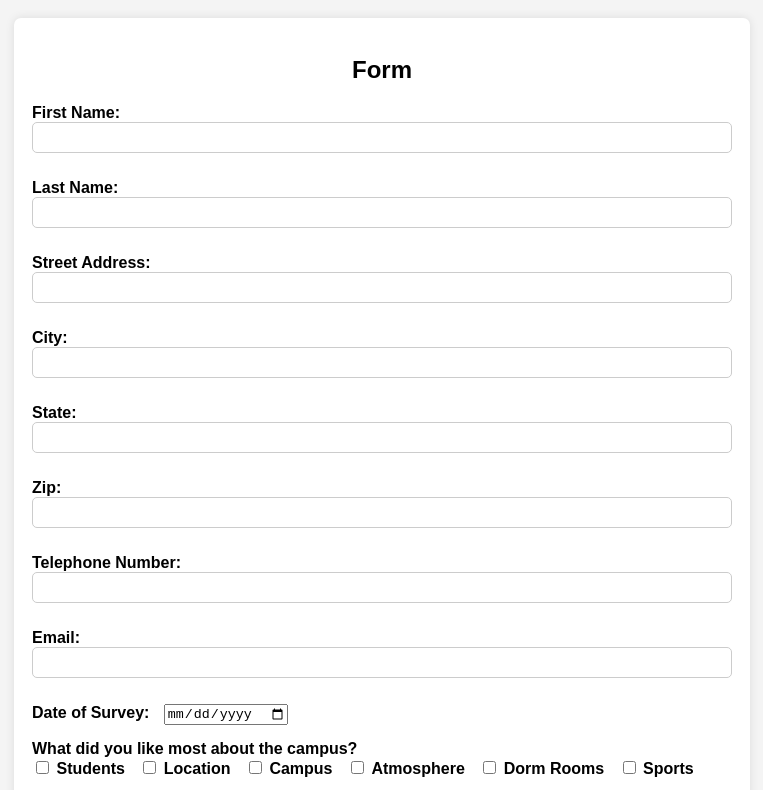
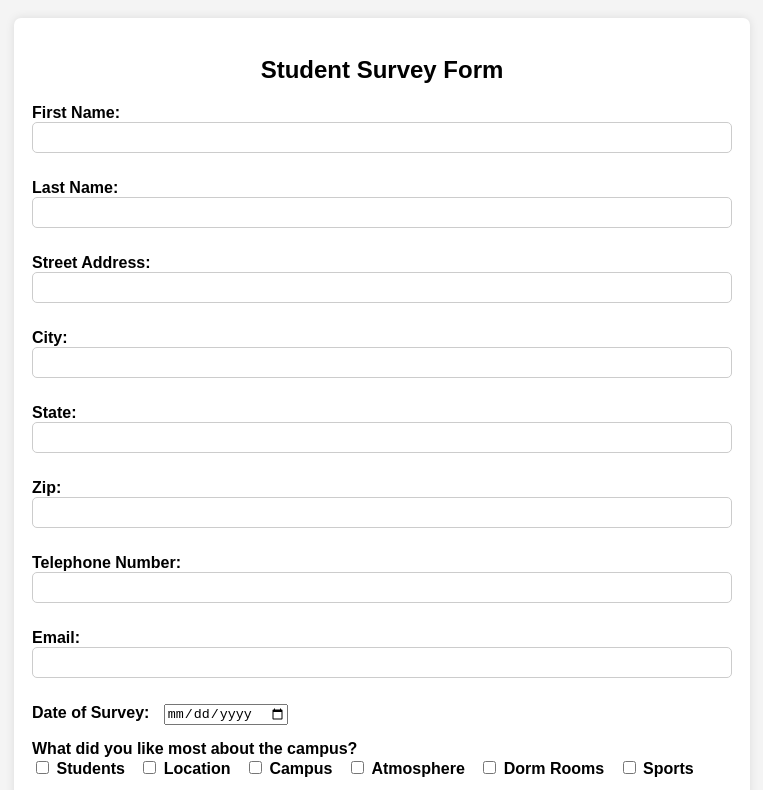
Before and after one commit to MSR14/SWE645-HW2, a plain HTML site: page index.html in a window 1280 px wide. Shown: the top 790 px of the page, without its empty margins (258-1021 px from the left). Drawn offline with Linux system fonts and the light colour scheme.

Commit message:
Updated index.html

```diff
--- a/index.html
+++ b/index.html
@@ -50,7 +50,7 @@
   </head>
   <body>
     <div class="container">
-      <h2>Form</h2>
+      <h2>Student Survey Form</h2>
       <form action="#" method="post">
         <div class="form-group">
           <label for="firstName">First Name:</label>
```
